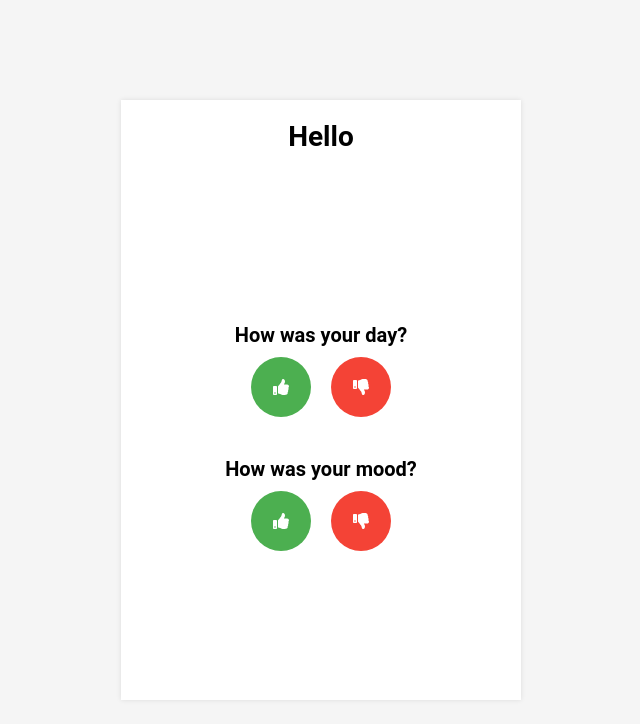
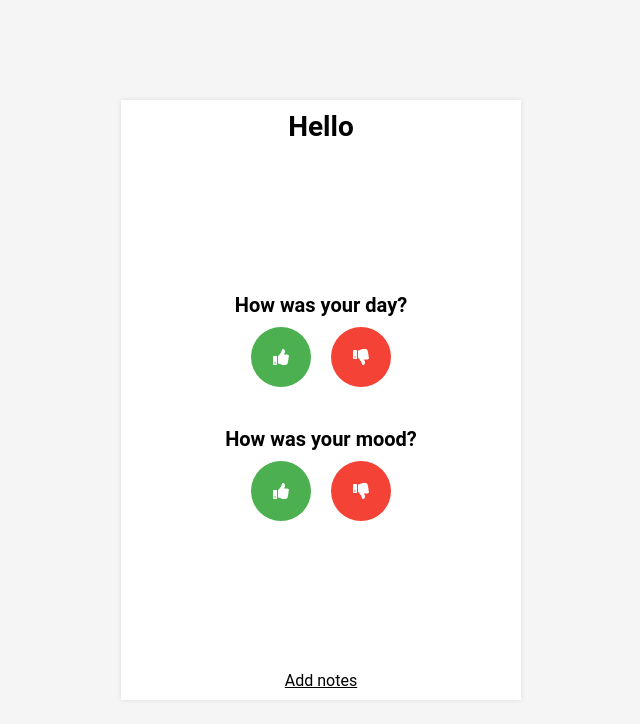
Before and after one commit to alininayeh/productivity-tracker, a React (Create React App) app: page / in a window 1280 px wide. Shown: the top 724 px of the page, without its empty margins (319-959 px from the left). Built offline with nearby package versions, Linux system fonts and the light colour scheme.

Commit message:
Some small refactoring

```diff
--- a/src/App.js
+++ b/src/App.js
@@ -1,7 +1,8 @@
 import React, { useState, useEffect } from "react";
 import "./styles.scss";
 import Vote from "./components/Vote";
-import { DataManager } from "./utils/DataManager";
+import Button from "./components/Button";
+import DataManager from "./utils/DataManager";
 
 export default function App() {
   const [dayRating, setDayRating] = useState();
@@ -28,18 +29,19 @@ export default function App() {
   return (
     <div className="App">
       <h1>Hello</h1>
-      <div className="App-placeholder">
+      <div className="Vote-placeholder">
         <Vote
           label="How was your day?"
-          onVote={rating => onVote("DAY", rating)}
+          onVote={(rating) => onVote("DAY", rating)}
           rating={dayRating}
         />
         <Vote
           label="How was your mood?"
-          onVote={rating => onVote("MOOD", rating)}
+          onVote={(rating) => onVote("MOOD", rating)}
           rating={moodRating}
         />
       </div>
+      <Button label="Add notes" type="link" />
     </div>
   );
 }
--- /dev/null
+++ b/src/components/Button.js
@@ -0,0 +1,15 @@
+import React from "react";
+
+const Button = ({label, onClick, type = 'button'}) => {
+    return (
+        <span className="Button">
+        {
+            type === 'button' ?
+            <button className="Button" onClick={onClick}>{label}</button> :
+            <a href="javascript:;" onClick={onClick}>{label}</a>
+        }
+        </span>
+    );
+};
+
+export default Button;
--- a/src/styles.scss
+++ b/src/styles.scss
@@ -23,11 +23,13 @@ body {
   text-align: center;
   display: flex;
   align-items: center;
-  justify-content: center;
+  justify-content: space-between;
   flex-direction: column;
   min-height: 100%;
   background: white;
   width: 100%;
+  padding: 10px;
+  box-sizing: border-box;
 
   @media (min-width: 780px) {
     width: 400px;
@@ -38,19 +40,14 @@ body {
 
   h1 {
     font-size: 28px;
-    margin: 10px 0;
+    margin: 0;
+  }
+}
 
-    @media (min-height: 400px) {
-      margin: 20px 0;
-    }
-  }
-
-  .App-placeholder {
-    flex: 1;
-    display: flex;
-    flex-direction: column;
-    justify-content: center;
-  }
+.Vote-placeholder {
+  display: flex;
+  flex-direction: column;
+  justify-content: center;
 }
 
 .Vote {
@@ -101,3 +98,16 @@ body {
     background-color: $red;
   }
 }
+
+.Button {
+  button {
+    background: $green;
+    padding: 10px;
+    color: white;
+    border: none;
+  }
+
+  a {
+    color: black;
+  }
+}
--- a/src/utils/DataManager.js
+++ b/src/utils/DataManager.js
@@ -1,4 +1,4 @@
-export const DataManager = {
+const DataManager = {
   save(type, rating) {
     const data = this.getData();
     const today = new Date().toDateString();
@@ -36,3 +36,5 @@ export const DataManager = {
     return JSON.parse(data);
   }
 };
+
+export default DataManager;
```
